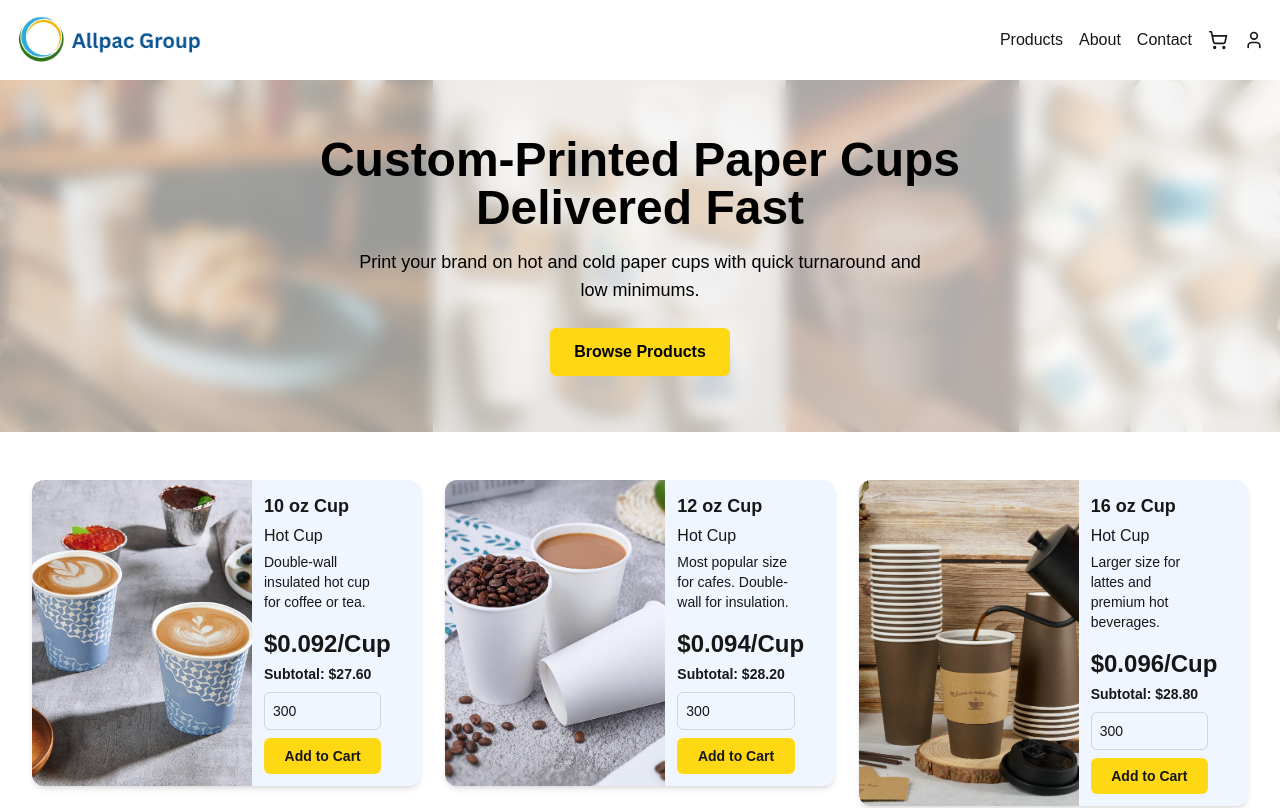
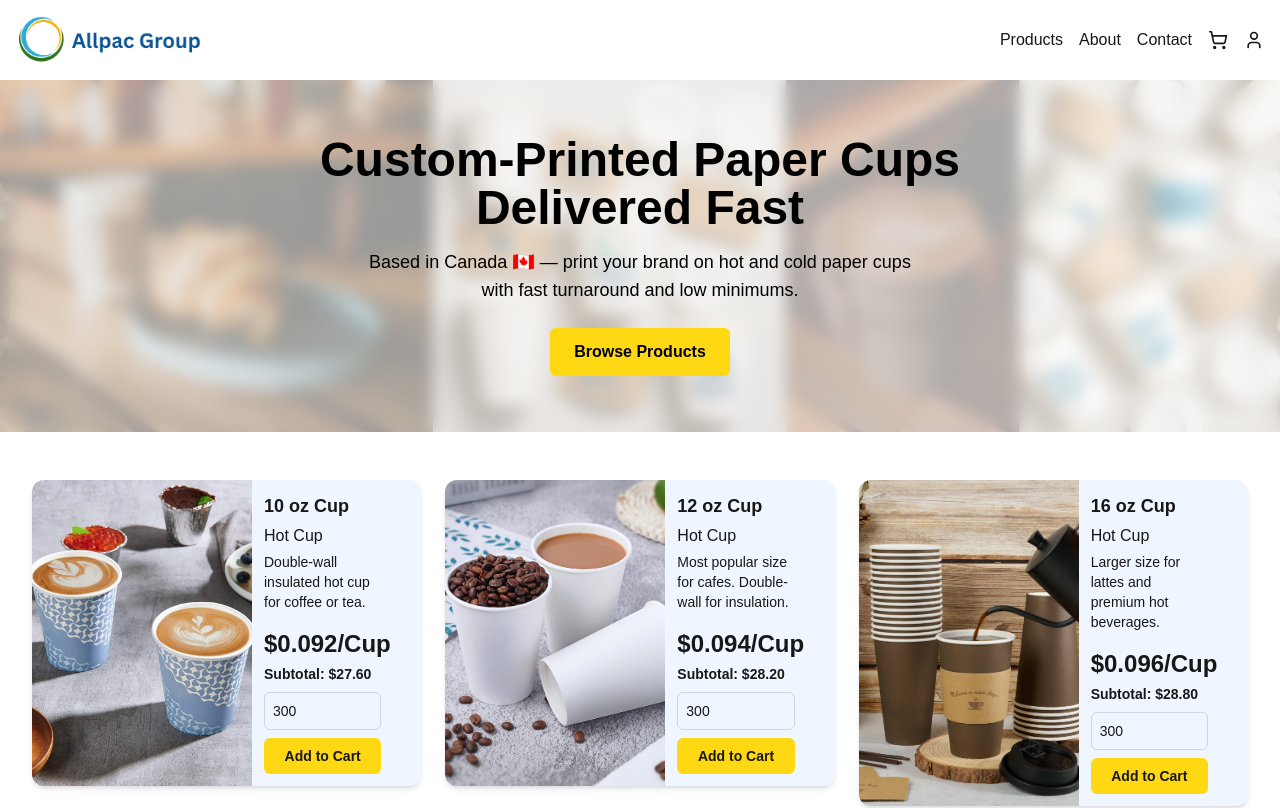
Before and after one commit to Emadedin1/allpacstore, a Next.js app in the folder frontend/: page / in a window 1280 px wide. Shown: the top 808 px of the page. Built offline with nearby package versions, Linux system fonts and the light colour scheme.

Commit message:
Change Banner text

```diff
--- a/frontend/src/app/page.jsx
+++ b/frontend/src/app/page.jsx
@@ -17,8 +17,9 @@ export default function Home() {
             Custom-Printed Paper Cups Delivered Fast
           </h1>
           <p className="text-lg mb-6 max-w-xl mx-auto text-black">
-            Print your brand on hot and cold paper cups with quick turnaround and low minimums.
+            Based in Canada 🇨🇦 — print your brand on hot and cold paper cups with fast turnaround and low minimums.
           </p>
+
           <a
             href="#product-sections"
             className="inline-block bg-[#FFD814] text-black px-6 py-3 rounded-md font-semibold hover:bg-Yellow-700 transition"
```
